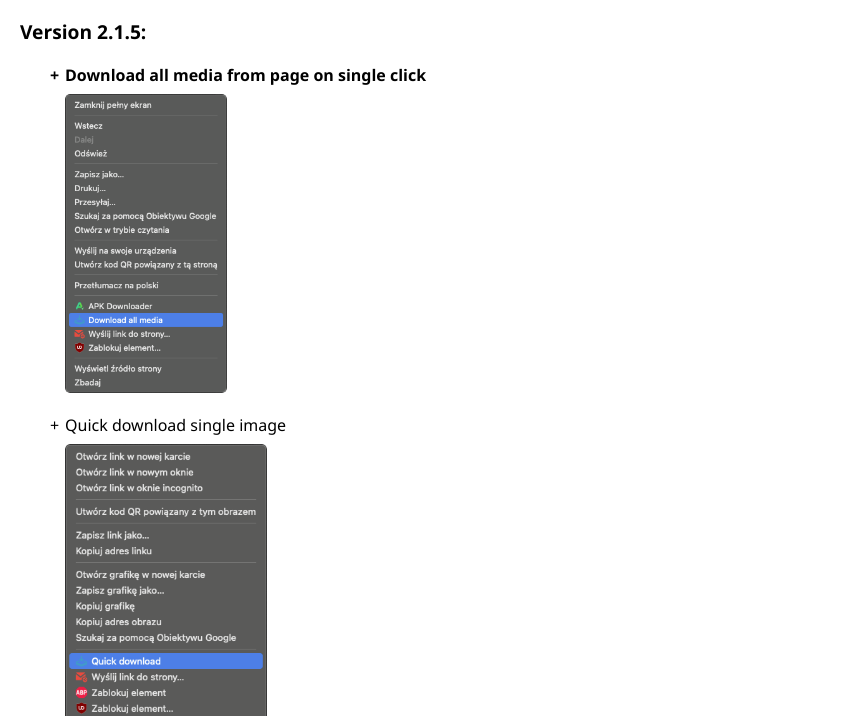
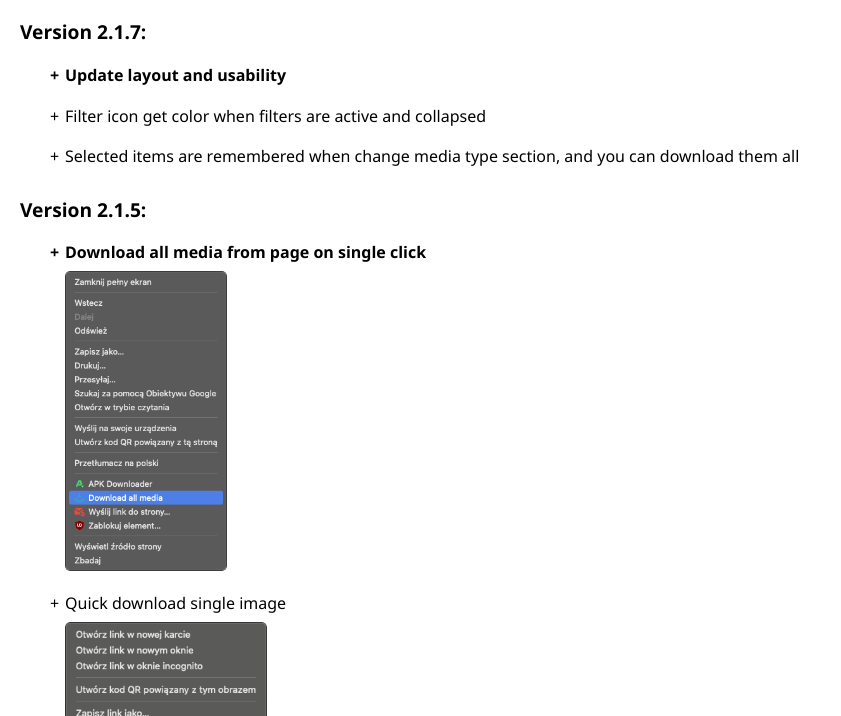
Before and after one commit to rtcoder/Media-downloader, a website built with webpack: page views/changelog/index.html in a window 1280 px wide. Shown: the part 84-800 px from the top of the page, without its empty margins (0-841 px from the left). Built offline with nearby package versions, Linux system fonts and the light colour scheme; no server answers.

Commit message:
Update version to 2.1.7 and changelog
Incremented version to 2.1.7 in `manifest.json`. Updated changelog.html with the latest changes to layout and usability, filter icon color, and selected item handling.

```diff
--- a/views/changelog/index.html
+++ b/views/changelog/index.html
@@ -8,6 +8,13 @@
 </head>
 <body>
 <h1>Changelog</h1>
+
+<p class="version-title">Version 2.1.7:</p>
+<div class="changes">
+  <div class="item">Update layout and usability</div>
+  <div class="item">Filter icon get color when filters are active and collapsed</div>
+  <div class="item">Selected items are remembered when change media type section, and you can download them all</div>
+</div>
 
 <p class="version-title">Version 2.1.5:</p>
 <div class="changes">
```
Also changed, not shown: manifest.json.
